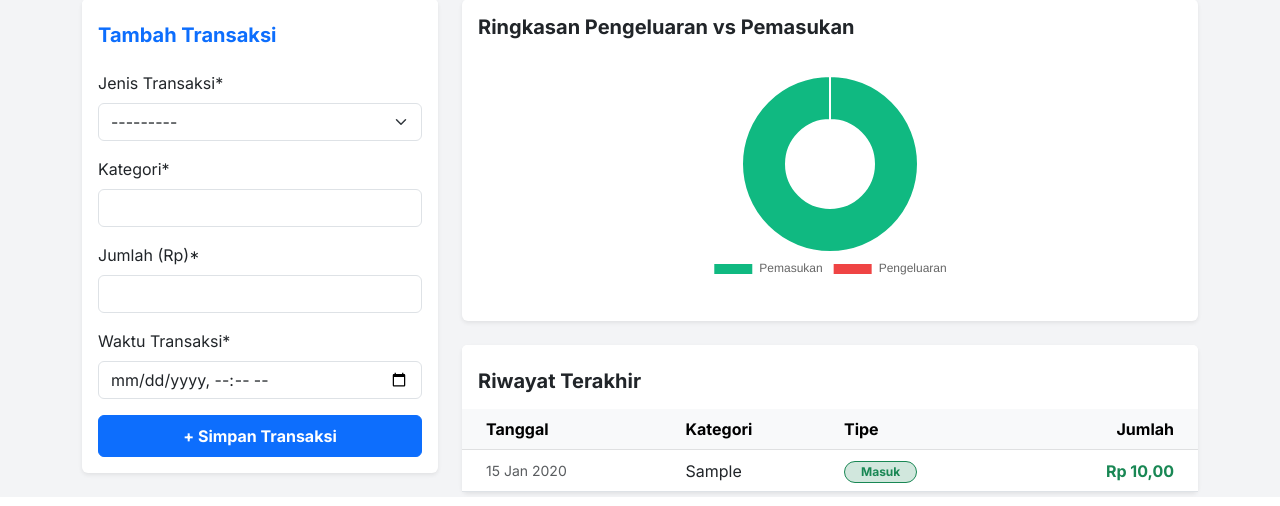
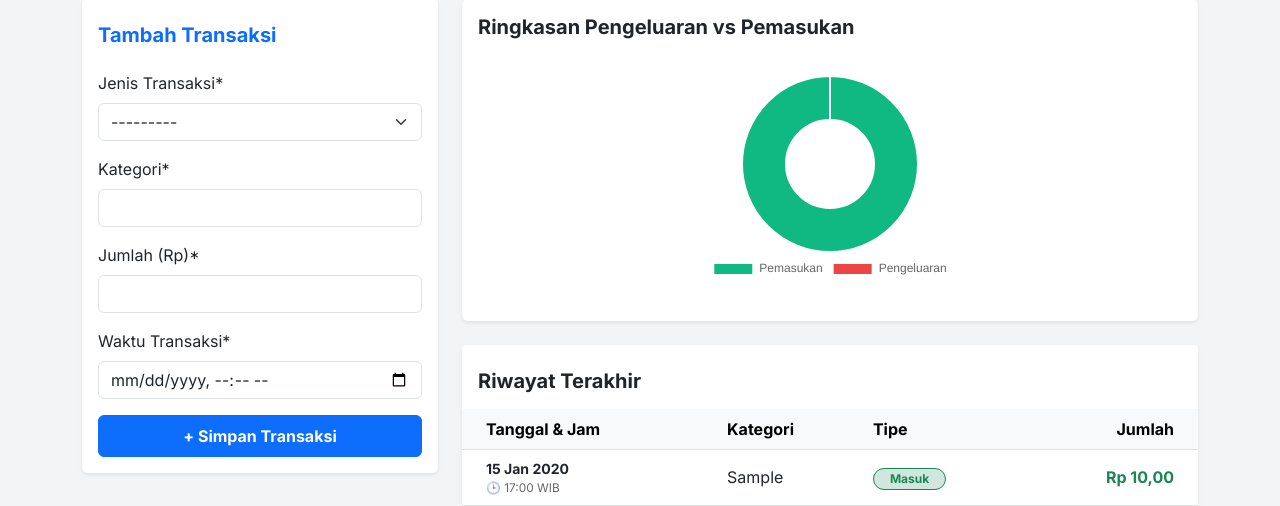
Before and after one commit to g3raldatsc/Saldoger, a Django app: page / in a window 1280 px wide. Shown: the part 313-819 px from the top of the page. Run offline with Django 5.2, Linux system fonts and the light colour scheme; a user stored in the database is signed in; tables that the repository leaves empty hold one stand-in row (values such as "Sample post"); some libraries are stand-ins or nearby versions.

Commit message:
fix bug jam tidak muncul

```diff
--- a/tracker/templates/tracker/transaction_list.html
+++ b/tracker/templates/tracker/transaction_list.html
@@ -1,6 +1,8 @@
 {% extends 'tracker/base.html' %}
 {% load humanize %}
-{% load crispy_forms_tags %} {% block content %}
+{% load crispy_forms_tags %}
+
+{% block content %}
 
     <script src="https://cdn.jsdelivr.net/npm/chart.js"></script>
 
@@ -57,7 +59,7 @@
                         <table class="table table-hover align-middle mb-0">
                             <thead class="table-light">
                                 <tr>
-                                    <th class="ps-4">Tanggal</th>
+                                    <th class="ps-4">Tanggal & Jam</th>
                                     <th>Kategori</th>
                                     <th>Tipe</th>
                                     <th class="text-end pe-4">Jumlah</th>
@@ -66,7 +68,13 @@
                             <tbody>
                                 {% for t in transactions %}
                                 <tr>
-                                    <td class="ps-4 text-muted small">{{ t.date|date:"d M Y" }}</td>
+                                    <td class="ps-4 text-muted small">
+                                        <div class="fw-bold text-dark">{{ t.date|date:"d M Y" }}</div>
+                                        <div style="font-size: 0.85em; color: #666;">
+                                            🕒 {{ t.date|date:"H:i" }} WIB
+                                        </div>
+                                    </td>
+
                                     <td class="fw-500">{{ t.category }}</td>
                                     <td>
                                         {% if t.type == 'IN' %}
```
